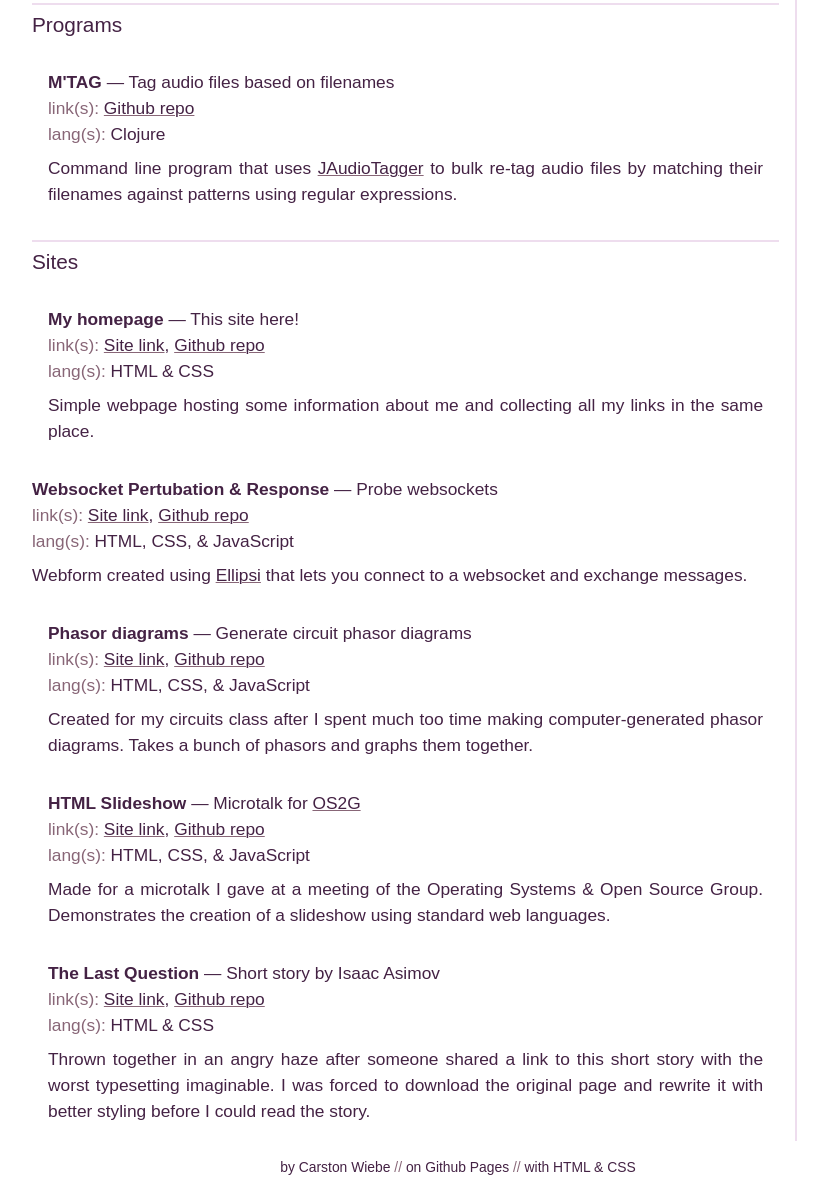
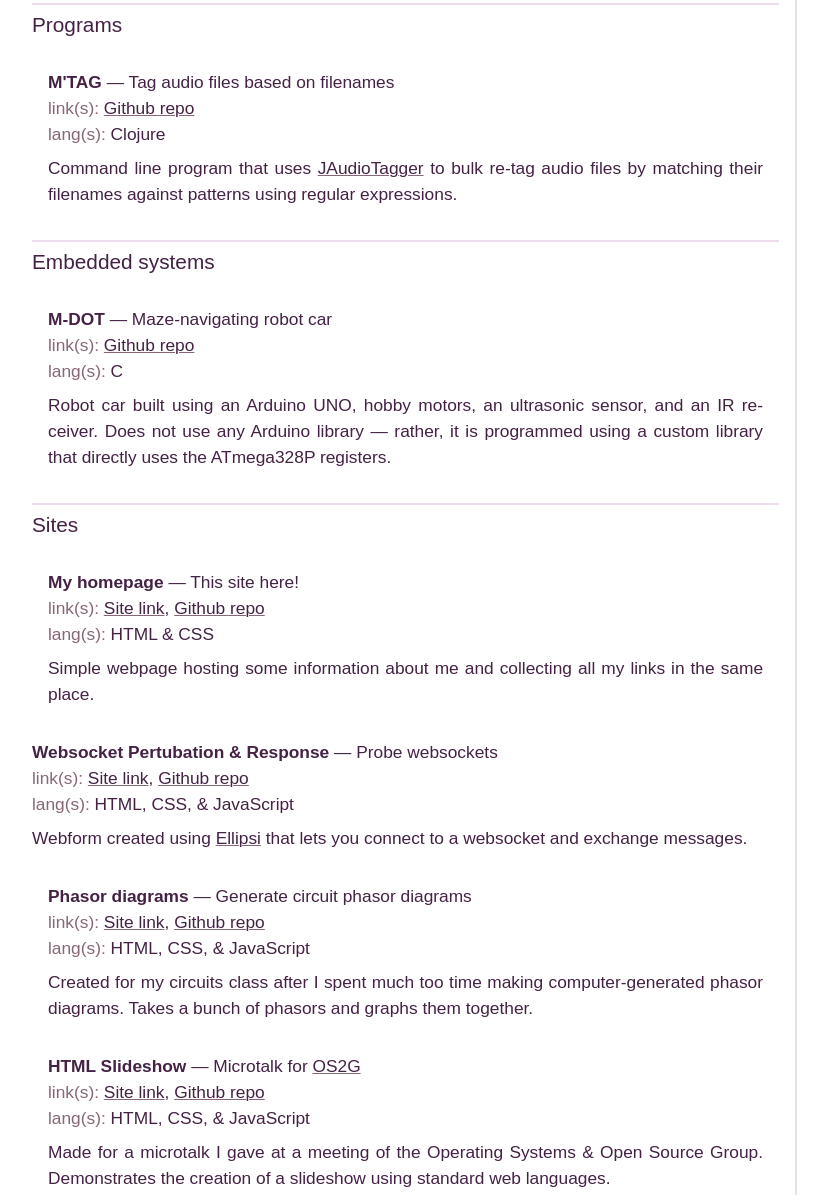
Before and after one commit to ctwiebe23/ctwiebe23.github.io, a plain HTML site: page index.html in a window 1280 px wide. Shown: the part 909-2104 px from the top of the page, without its empty margins (182-1010 px from the left). Drawn offline with Linux system fonts and the light colour scheme.

Commit message:
documented m-dot

```diff
--- a/index.html
+++ b/index.html
@@ -104,6 +104,21 @@
           </project-profile>
         </section>
         <section>
+          <h2>Embedded systems</h2>
+          <project-profile>
+            <project-name>M-DOT</project-name>
+            <project-tagline>Maze-navigating robot car</project-tagline>
+            <project-link><a href="https://github.com/ctwiebe23/m-dot">Github repo</a></project-link>
+            <project-lang>C</project-lang>
+            <project-desc>
+              <p>Robot car built using an Arduino UNO, hobby motors, an
+              ultrasonic sensor, and an IR receiver.  Does not use any Arduino
+              library — rather, it is programmed using a custom library that
+              directly uses the ATmega328P registers.</p>
+            </project-desc>
+          </project-profile>
+        </section>
+        <section>
           <h2>Sites</h2>
           <project-profile>
             <project-name>My homepage</project-name>
```
